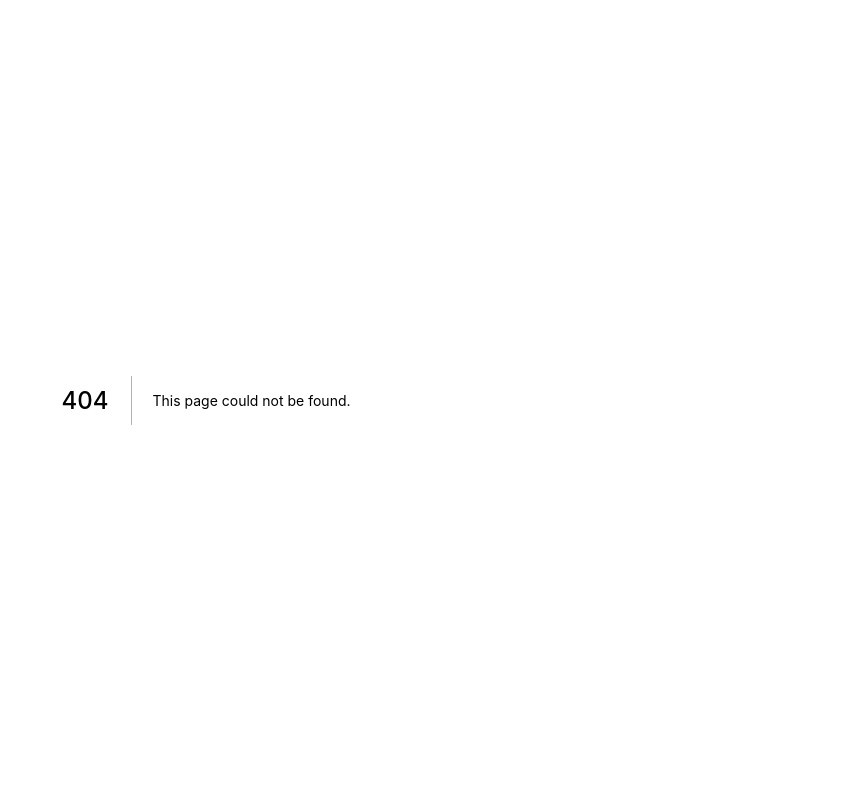
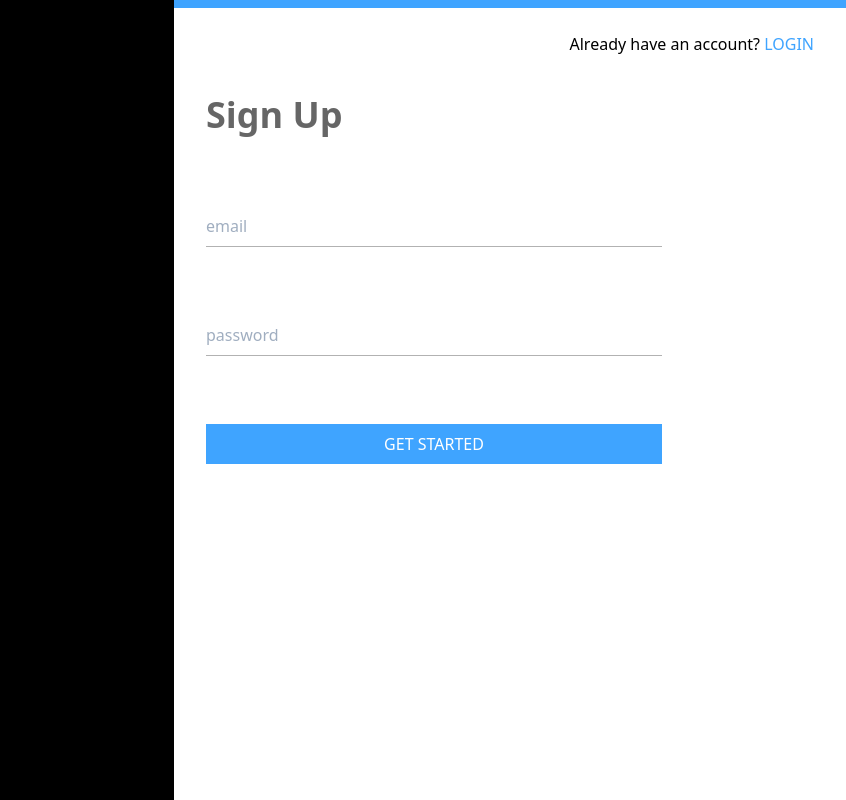
Before and after one commit to dailykit/rmk, a Next.js app: page /onboarding in a window 1280 px wide. Before the commit this address had no page. Shown: the whole page, without its empty margins (434-1280 px from the left). Built offline with nearby package versions, Linux system fonts and the light colour scheme.

Commit message:
feat: Onboarding stage 1

```diff
--- /dev/null
+++ b/components/Button/index.js
@@ -0,0 +1,9 @@
+const Button = ({ children }) => {
+  return (
+    <button className="text-white bg-blue w-full p-2">
+      {children.toUpperCase()}
+    </button>
+  );
+};
+
+export default Button;
--- /dev/null
+++ b/components/Input/index.js
@@ -0,0 +1,22 @@
+const Input = ({ ...props }) => {
+  return (
+    <React.Fragment>
+      <div className="mb-16">
+        <input {...props} className="w-full py-2 outline-none mb-1" />
+        {props.error && <small>{props.error}</small>}
+      </div>
+      <style jsx>
+        {`
+          input {
+            border-bottom: 1px solid rgba(0, 0, 0, 0.3);
+          }
+          small {
+            color: #ea001b;
+          }
+        `}
+      </style>
+    </React.Fragment>
+  );
+};
+
+export default Input;
--- a/components/index.js
+++ b/components/index.js
@@ -0,0 +1,4 @@
+import Input from "./Input";
+import Button from "./Button";
+
+export { Input, Button };
--- /dev/null
+++ b/pages/onboarding.js
@@ -0,0 +1,78 @@
+import { Input, Button } from "../components";
+import { validator } from "../utils";
+
+const reducer = (state, action) => {
+  switch (action.type) {
+    case "EMAIL":
+      return {
+        ...state,
+        email: {
+          value: action.payload,
+          error: validator("EMAIL", action.payload)
+        }
+      };
+    case "PASSWORD":
+      return {
+        ...state,
+        password: {
+          value: action.payload,
+          error: validator("PASSWORD", action.payload)
+        }
+      };
+    default:
+      return state;
+  }
+};
+
+const Home = () => {
+  const [state, dispatch] = React.useReducer(reducer, {
+    email: {
+      value: "",
+      error: null
+    },
+    password: {
+      value: "",
+      error: null
+    }
+  });
+
+  return (
+    <div className="flex h-screen">
+      <div className="flex-1 bg-black"></div>
+      <div className="flex-1 relative p-8">
+        <div className="h-2 bg-blue absolute inset-x-0 top-0"></div>
+        <div className="text-right mb-8">
+          Already have an account? <span className="text-blue">LOGIN</span>
+        </div>
+        <h1 className="text-gray text-4xl font-bold mb-16">Sign Up</h1>
+        {/* Stage 1 */}
+        <div className="w-3/4">
+          <div className="mb-4">
+            <Input
+              type="text"
+              placeholder="email"
+              value={state.email.value}
+              error={state.email.error}
+              onChange={e =>
+                dispatch({ type: "EMAIL", payload: e.target.value })
+              }
+            />
+            <Input
+              type="password"
+              placeholder="password"
+              value={state.password.value}
+              error={state.password.error}
+              onChange={e =>
+                dispatch({ type: "PASSWORD", payload: e.target.value })
+              }
+            />
+          </div>
+          <Button>Get Started</Button>
+        </div>
+        {/* Stage 2 */}
+      </div>
+    </div>
+  );
+};
+
+export default Home;
--- /dev/null
+++ b/utils/index.js
@@ -0,0 +1,27 @@
+const email = /^(([^<>()\[\]\\.,;:\s@"]+(\.[^<>()\[\]\\.,;:\s@"]+)*)|(".+"))@((\[[0-9]{1,3}\.[0-9]{1,3}\.[0-9]{1,3}\.[0-9]{1,3}\])|(([a-zA-Z\-0-9]+\.)+[a-zA-Z]{2,}))$/;
+
+const defaultOptions = {
+  required: true
+};
+
+export const validator = (type, value, options = defaultOptions) => {
+  switch (type) {
+    case "EMAIL":
+      if (options.required && !value.length) {
+        return "Email is required!";
+      } else {
+        if (email.test(value.toLowerCase())) return null;
+        else return "Email invalid!";
+      }
+    case "PASSWORD":
+      if (options.required && !value.length) {
+        return "Password is required!";
+      } else {
+        if (value.length < 8) {
+          return "Password should be at least 8 characters long!";
+        } else {
+          return null;
+        }
+      }
+  }
+};
```
